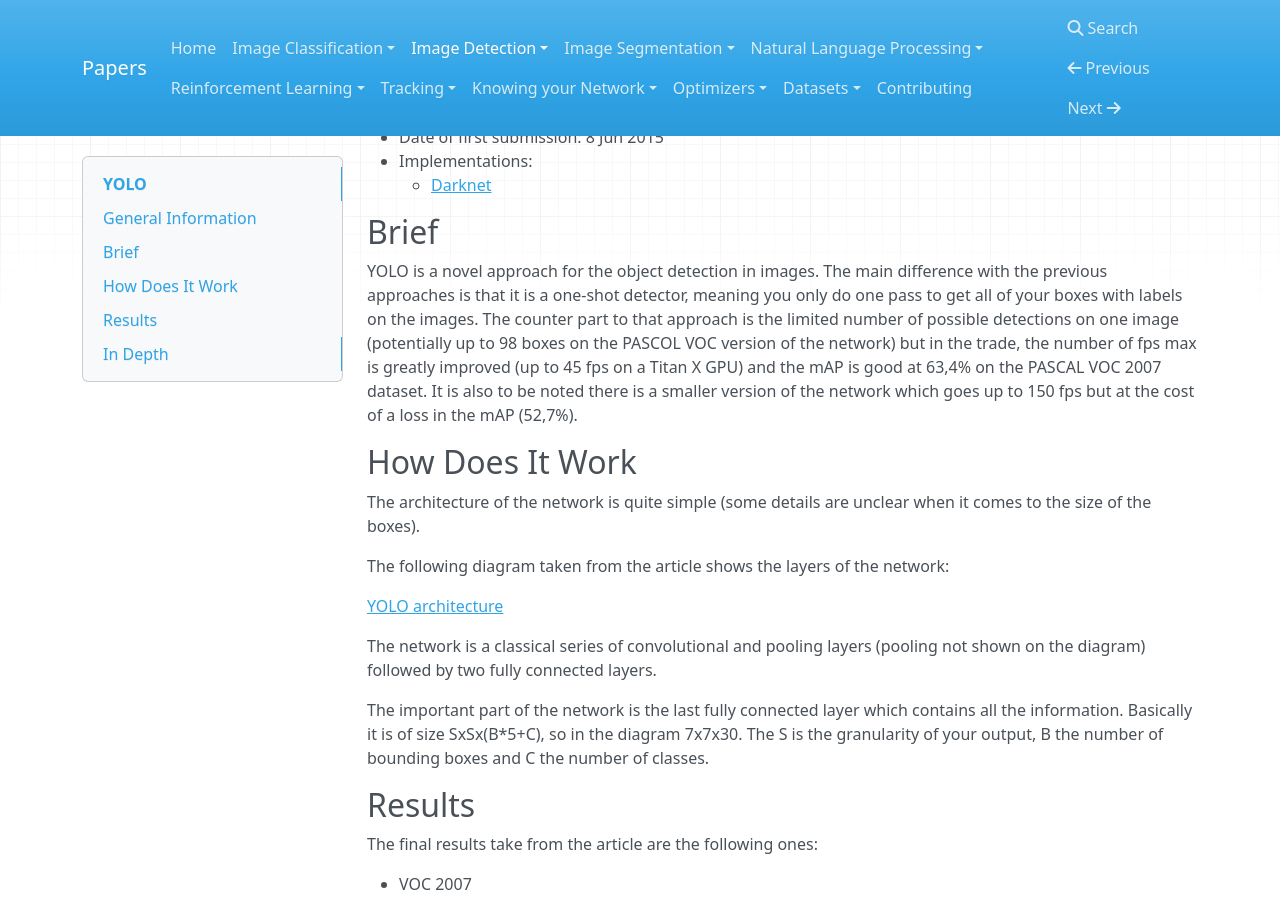
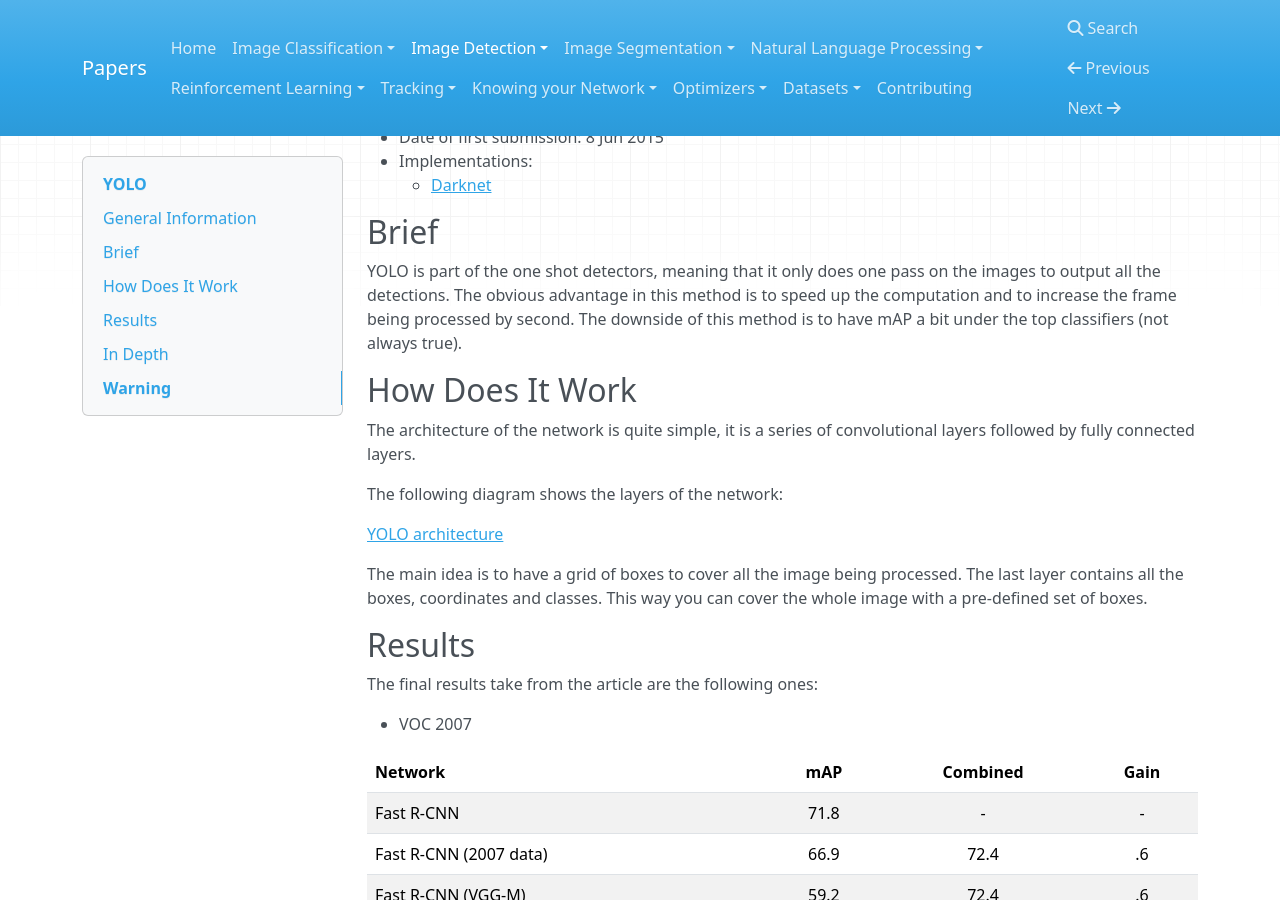
Before and after one commit to D3lt4lph4/papers, an MkDocs documentation site: the page built from docs/imagedetection/yolo.md, in a window 1280 px wide and 900 px high, scrolled down 208 px. Built offline with MkDocs 1.6.1, drawn with Linux system fonts in a browser that asks for light colours; nearby versions of some CDN libraries; old or Windows-style settings are respelled for this version of MkDocs; some of the changed text lies outside the part shown.

Commit message:
correcting Yolo v1

```diff
--- a/docs/imagedetection/yolo.md
+++ b/docs/imagedetection/yolo.md
@@ -11,19 +11,17 @@
 
 ## Brief
 
-YOLO is a novel approach for the object detection in images. The main difference with the previous approaches is that it is a one-shot detector, meaning you only do one pass to get all of your boxes with labels on the images. The counter part to that approach is the limited number of possible detections on one image (potentially up to 98 boxes on the PASCOL VOC version of the network) but in the trade, the number of fps max is greatly improved (up to 45 fps on a Titan X GPU) and the mAP is good at 63,4% on the PASCAL VOC 2007 dataset. It is also to be noted there is a smaller version of the network which goes up to 150 fps but at the cost of a loss in the mAP (52,7%).
+YOLO is part of the one shot detectors, meaning that it only does one pass on the images to output all the detections. The obvious advantage in this method is to speed up the computation and to increase the frame being processed by second. The downside of this method is to have mAP a bit under the top classifiers (not always true).
 
 ## How Does It Work
 
-The architecture of the network is quite simple (some details are unclear when it comes to the size of the boxes).
+The architecture of the network is quite simple, it is a series of convolutional layers followed by fully connected layers.
 
-The following diagram taken from the article shows the layers of the network:
+The following diagram shows the layers of the network:
 
 [YOLO architecture](https://raw.githubusercontent.com/D3lt4lph4/papers/master/docs/images/imagedetection/yolo/network.png "YOLO")
 
-The network is a classical series of convolutional and pooling layers (pooling not shown on the diagram) followed by two fully connected layers.
-
-The important part of the network is the last fully connected layer which contains all the information. Basically it is of size SxSx(B*5+C), so in the diagram 7x7x30. The S is the granularity of your output, B the number of bounding boxes and C the number of classes.
+The main idea is to have a grid of boxes to cover all the image being processed. The last layer contains all the boxes, coordinates and classes. This way you can cover the whole image with a pre-defined set of boxes.
 
 ## Results
 
@@ -69,4 +67,16 @@ Among the results, one interesting thing is the mixing of their method with othe
 
 ## In Depth
 
-There is a great explanation of the more obscure point of the network [here](http://christopher5106.github.io/object/detectors/2017/08/10/bounding-box-object-detectors-understanding-yolo.html), I greatly recommend to go check it out for more detail on the network.
+We will only detail quickly the way of work of the grid of boxes. For more details, check this [link](http://christopher5106.github.io/object/detectors/2017/08/10/bounding-box-object-detectors-understanding-yolo.html), it explains very clearly all the details of the network.
+
+If we take a look at the image above, we can see the size of the last layer to be 7x7x30, this is the output size for the PASCAL VOC challenge.
+
+The 7X7 is the size of the grid (see image below), the 30 is for the 20 classes of the network + 2 boxes (4 coordinates and confidence). It is important to see that only one class probability is used for two boxes.
+
+![yolo grid](https://raw.githubusercontent.com/D3lt4lph4/papers/master/docs/images/imagedetection/yolo/yologrid.png "YOLO grid boxes")
+
+Then, for each two boxes of the grid, the coordinates are regressed, meaning that a box can actually be way bigger than the size of the cell. After that, the usual processing of the boxes to get the output.
+
+# Warning
+
+None so far.
```
